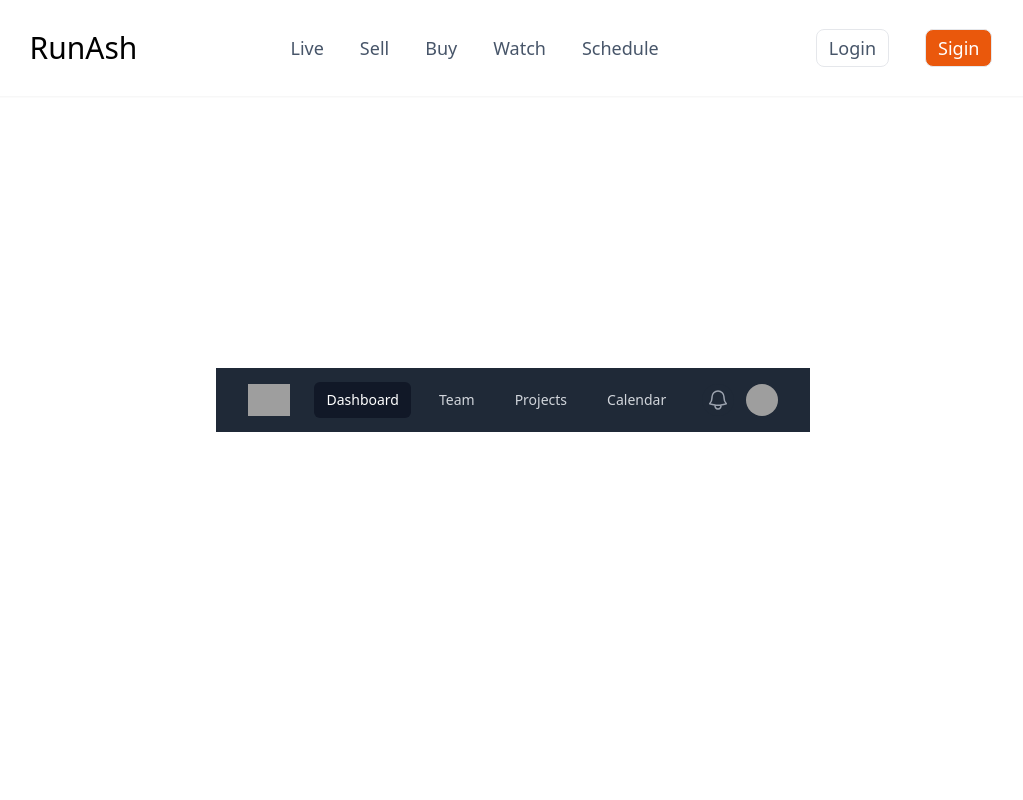
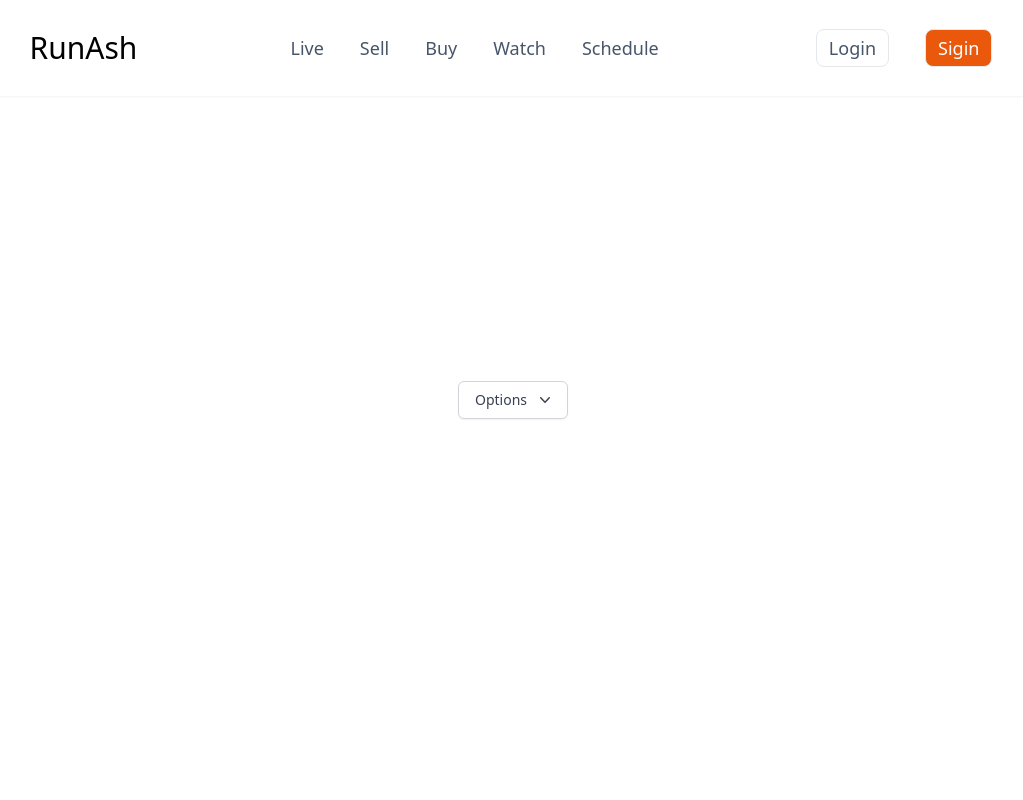
Before and after one commit to Vaibhavmurmu/nextjs13, a Next.js app: page /live in a window 1280 px wide. Shown: the top 800 px of the page, without its empty margins (127-1150 px from the left). Built offline with nearby package versions, Linux system fonts and the light colour scheme; grey boxes are pictures that could not be loaded.

Commit message:
Update live.js

```diff
--- a/pages/live.js
+++ b/pages/live.js
@@ -1,11 +1,11 @@
 import Link from 'next/link'
-import Menunavbar from '../components/Menunavbar'
+import Simpledropdown from '../components/Simpledropdown'
 
 export default function Live() {
     return (
         <div className="flex flex-col items-center justify-center min-h-screen py-2">
             <div className="flex flex-col items-center justify-center w-full flex-1 px-20 text-center">
-            <Menunavbar />
+            <Simpledropdown />
             </div>
         </div>
 
```
